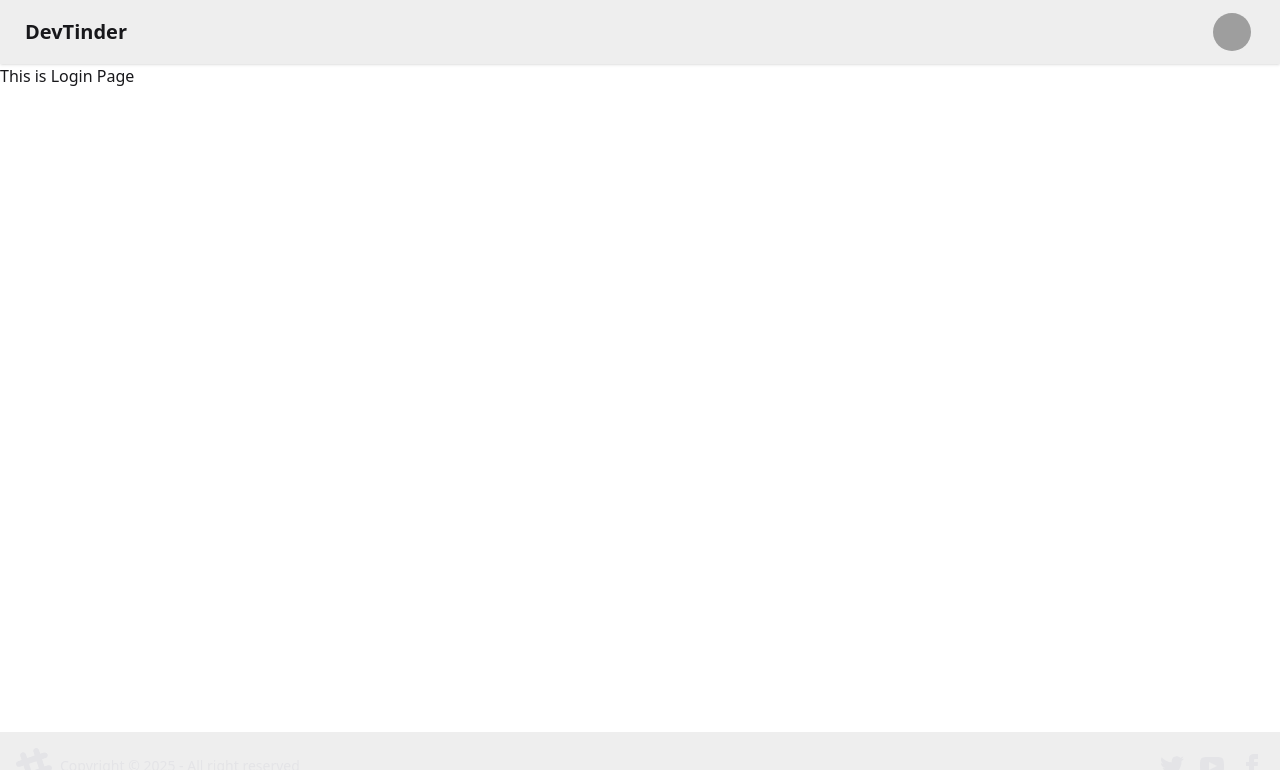
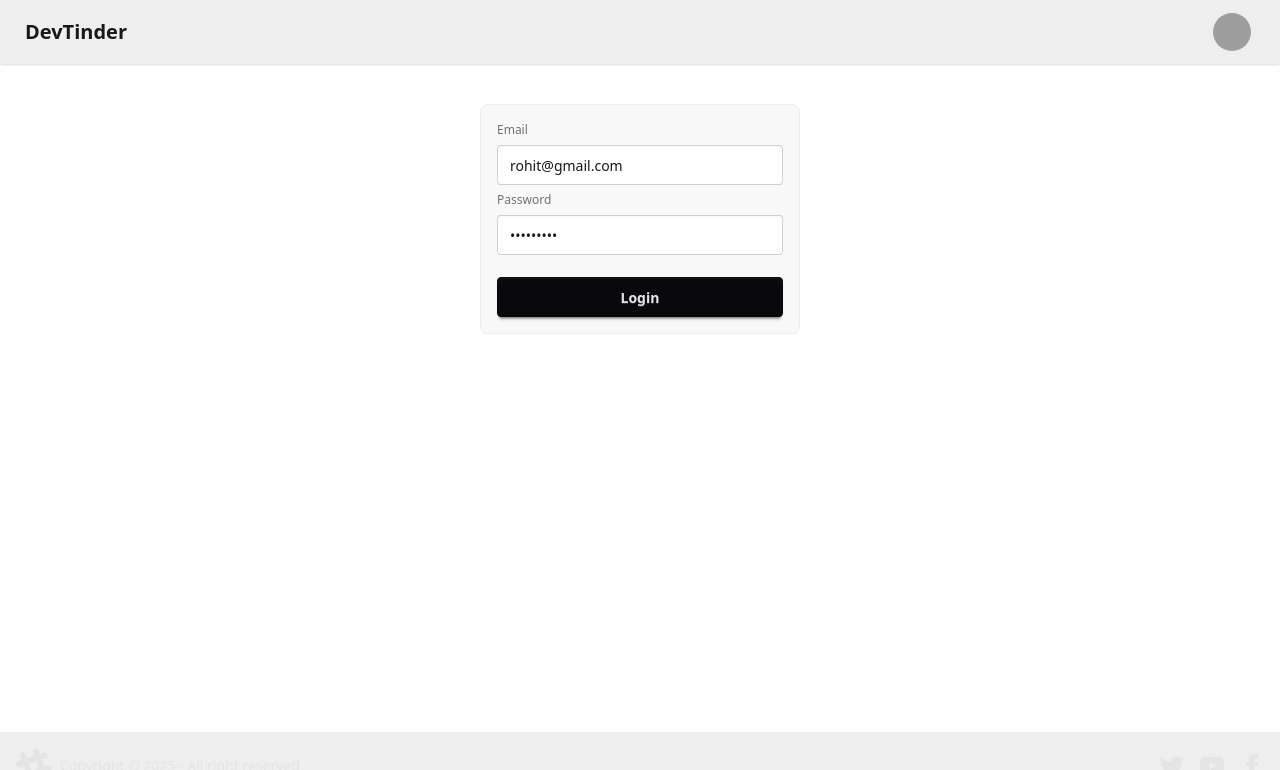
Before and after one commit to chavdarohit/devTinder-web, a React (Vite) app: page /login in a window 1280 px wide. Shown: the top 770 px of the page. Built offline with nearby package versions, Linux system fonts and the light colour scheme; grey boxes are pictures that could not be loaded.

Commit message:
login api call and axios

```diff
--- a/package.json
+++ b/package.json
@@ -11,6 +11,7 @@
   },
   "dependencies": {
     "@tailwindcss/vite": "^4.1.17",
+    "axios": "^1.13.2",
     "react": "^19.2.0",
     "react-dom": "^19.2.0",
     "react-router-dom": "^7.10.1",
--- a/src/Login.jsx
+++ b/src/Login.jsx
@@ -1,5 +1,49 @@
+import { useState } from "react";
+import axios from "axios";
 const Login = () => {
-  return <div>This is Login Page</div>;
+  const [email, setEmail] = useState("rohit@gmail.com");
+  const [password, setPassword] = useState("Rohit@123");
+  const handleLogin = async () => {
+    try {
+      const res = await axios.post(
+        "http://localhost:3000/login",
+        {
+          email,
+          password
+        },
+        { withCredentials: true }
+      );
+    } catch (err) {
+      console.error(err);
+    }
+  };
+  return (
+    <div className="flex justify-center my-10">
+      <fieldset className="fieldset bg-base-200 border-base-300 rounded-box w-xs border p-4">
+        <label className="label">Email</label>
+        <input
+          type="email"
+          className="input"
+          placeholder="Email"
+          value={email}
+          onChange={(e) => setEmail(e.target.value)}
+        />
+
+        <label className="label">Password</label>
+        <input
+          type="password"
+          className="input"
+          placeholder="Password"
+          value={password}
+          onChange={(e) => setPassword(e.target.value)}
+        />
+
+        <button className="btn btn-neutral mt-4" onClick={handleLogin}>
+          Login
+        </button>
+      </fieldset>
+    </div>
+  );
 };
 
 export default Login;
```
Also changed, not shown: 1 other file (tests, documents, lock files or other folders).
